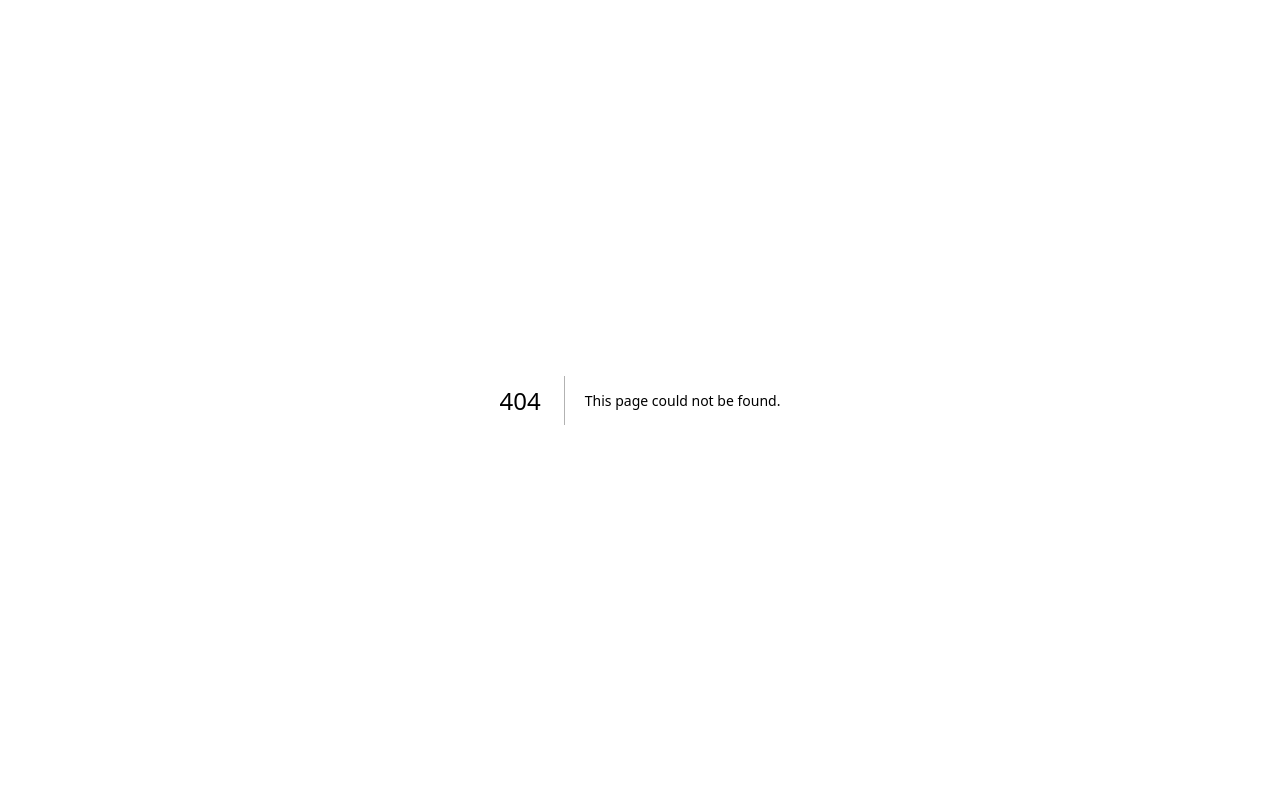
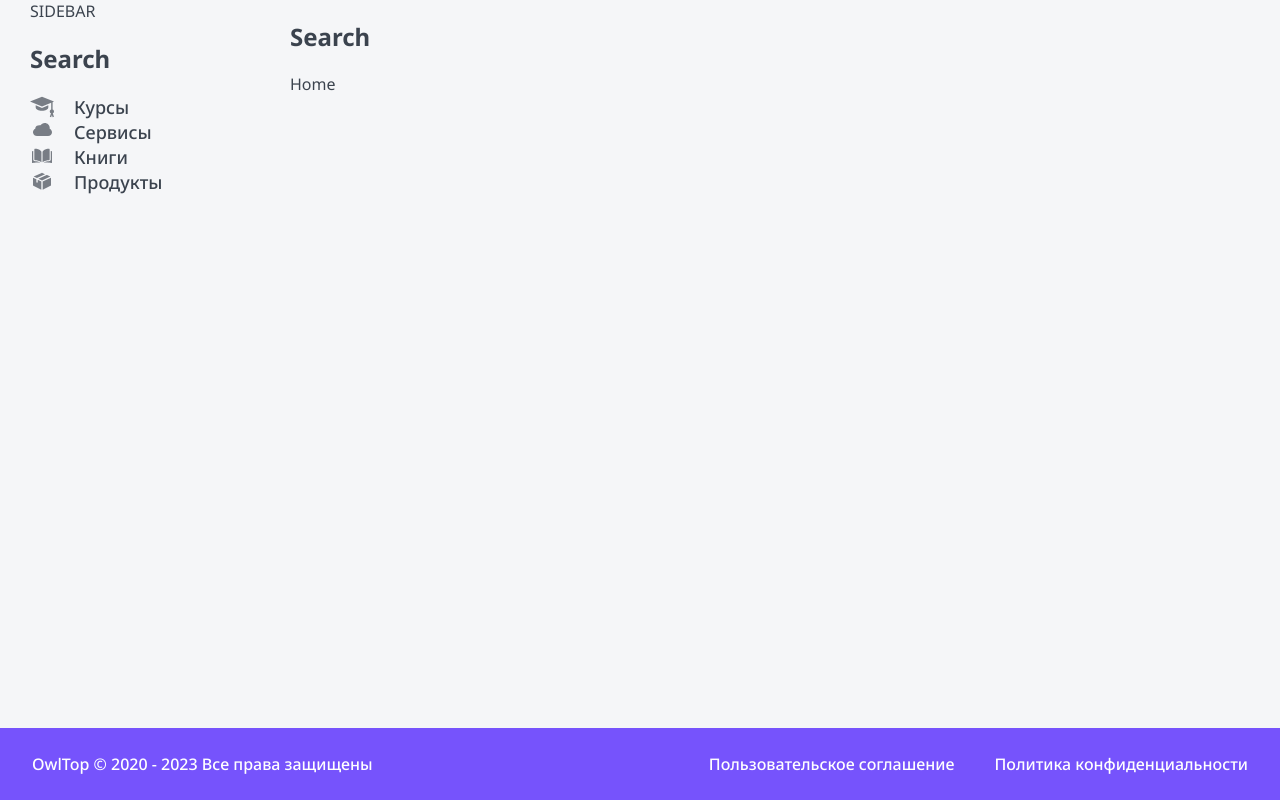
Before and after one commit to AnderyDov/next-app, a Next.js app: page /search in a window 1280 px wide. Before the commit this address had no page. Built offline with nearby package versions, Linux system fonts and the light colour scheme.

Commit message:
13 commit

```diff
--- a/layout/Sidebar/Sidebar.tsx
+++ b/layout/Sidebar/Sidebar.tsx
@@ -1,3 +1,4 @@
+import Link from 'next/link';
 import Menu from '../Menu/Menu';
 import styles from './Sidebar.module.css';
 import { SidebarProps } from './Sidebar.props';
@@ -6,6 +7,9 @@ export default function Sidebar({ ...props }: SidebarProps) {
     return (
         <div className={styles.sidebar} {...props}>
             SIDEBAR
+            <Link href='/search'>
+                <h2>Search</h2>
+            </Link>
             <Menu />
         </div>
     );
--- /dev/null
+++ b/pages/search/index.tsx
@@ -0,0 +1,13 @@
+import Link from 'next/link';
+import withLayout from '../../layout/Layout';
+
+function Search() {
+    return (
+        <div>
+            <h2>Search</h2>
+            <Link href='/'>Home</Link>
+        </div>
+    );
+}
+
+export default withLayout(Search);
```
